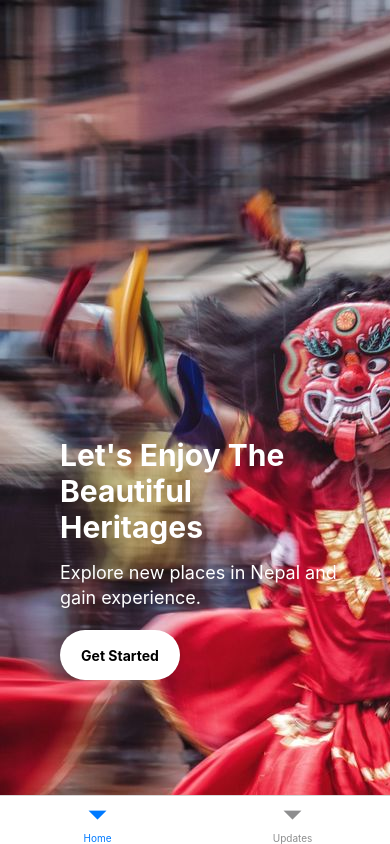
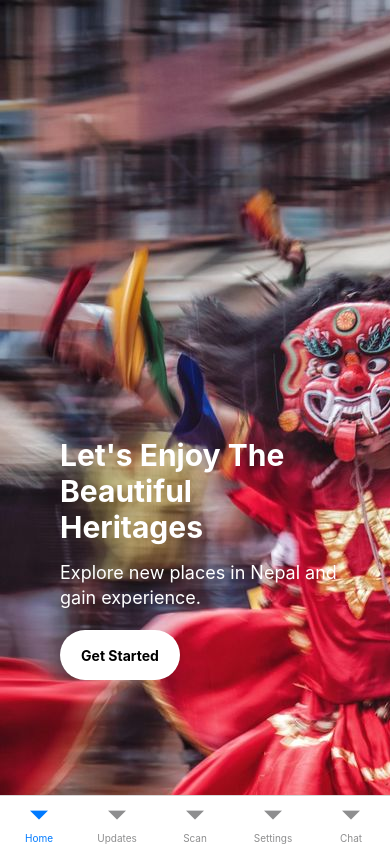
Before and after one commit to Suprim-Shakya/TravelApp, a React Native app in the folder TravelApp/: screen / in a window 390 px wide. Built offline with nearby package versions, Linux system fonts and the light colour scheme.

Commit message:
added bottom tab navigation

```diff
--- a/TravelApp/App.js
+++ b/TravelApp/App.js
@@ -6,7 +6,6 @@ import { createBottomTabNavigator } from '@react-navigation/bottom-tabs';
 import OnBoardScreen from './src/views/screens/OnBoardScreen';
 import HomeScreen from './src/views/screens/HomeScreen';
 import DetailsScreen from './src/views/screens/DetailsScreen';
-import COLORS from './src/consts/colors';
 const Stack = createStackNavigator();
 const Tab = createBottomTabNavigator();
 
@@ -24,7 +23,7 @@ function TabNavigator(){
   return(
     <Tab.Navigator screenOptions={{headerShown: false}}>
        <Tab.Group
-    screenOptions={{headerShown: false}}>
+        screenOptions={{headerShown: false}}>
       <Tab.Screen
         name="Home"
         component={StackNavigator}
@@ -38,7 +37,27 @@ function TabNavigator(){
         component={StackNavigator}
         options={{
           tabBarLabel: 'Updates',
-
+        }}
+      />
+      <Tab.Screen
+        name="Scan"
+        component={StackNavigator}
+        options={{
+          tabBarLabel: 'Scan',
+        }}
+      />
+      <Tab.Screen
+        name="Settings"
+        component={StackNavigator}
+        options={{
+          tabBarLabel: 'Settings',
+        }}
+      />
+      <Tab.Screen
+        name="Chat"
+        component={StackNavigator}
+        options={{
+          tabBarLabel: 'Chat',
         }}
       />
     </Tab.Group>
```
Also changed, not shown: TravelApp/src/views/screens/ChatScreen.js (added), TravelApp/src/views/screens/ScanScreen.js (added), TravelApp/src/views/screens/SearchScreen.js (added).
